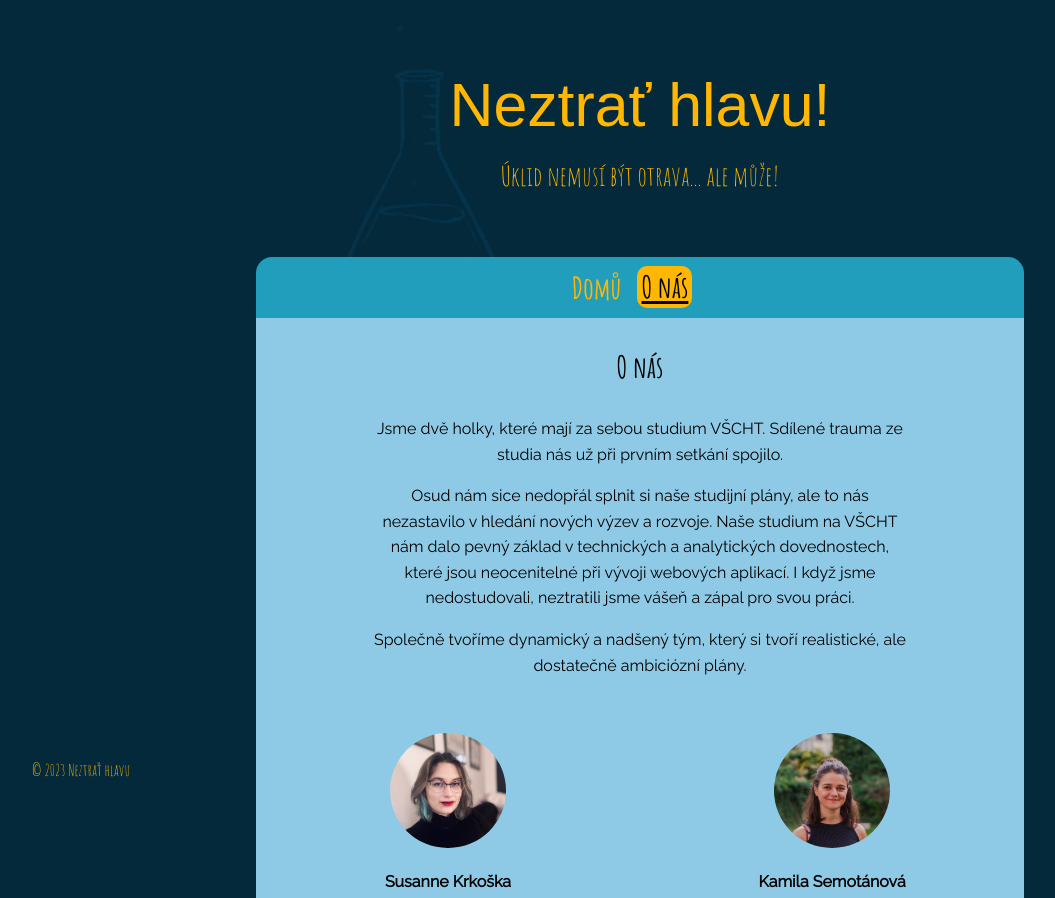
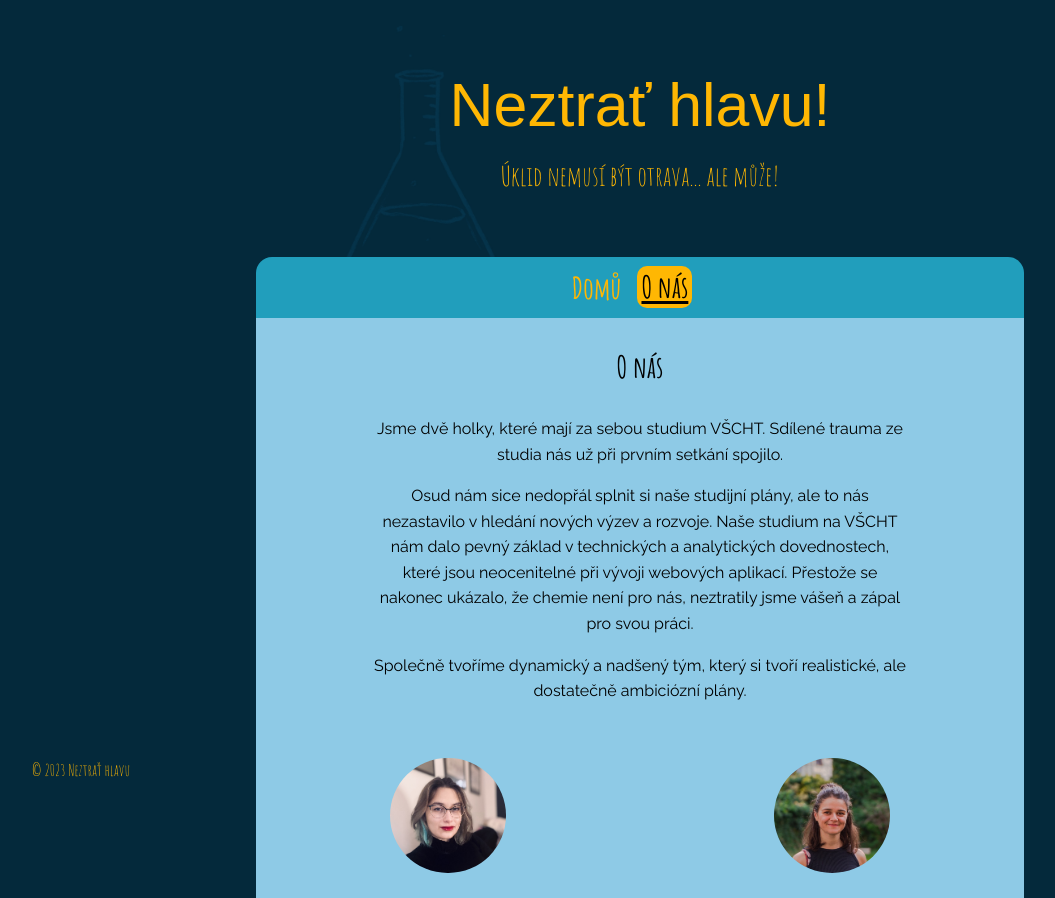
Before and after one commit to ciiryah/about-app, a React app: page /about in a window 1280 px wide. Shown: the top 898 px of the page, without its empty margins (0-1055 px from the left). Built offline with nearby package versions, Linux system fonts and the light colour scheme; a web font is replaced by a local one.

Commit message:
Materials added, AboutZuzka materials added, fixed container padding

```diff
--- a/src/pages/AboutPage/AboutUs/index.jsx
+++ b/src/pages/AboutPage/AboutUs/index.jsx
@@ -48,7 +48,13 @@ export const AboutZuzka = () => {
         className="pictureDetail"
       />
       <h3 className="nameDetail">Susanne Krkoška</h3>
-      <p>Text o mně</p>
+      <p>Říkejte mi Zuzka.</p>
+      <p>
+        Vystudovala jsem chemii a děsně ráda o tom mluvím, abych se cítila
+        důležitě. I když nemám takový profesní přesah jako Kamča, bůh ví, že mě
+        v laborce naučili jak dělat troubleshooting. Mou nejsilnější stránkou je
+        cílevědomost a občas taky tvrdohlavost hraničící až s diagnózou.
+      </p>
       <div>
         <a href="https://github.com/ciiryah" target="_blank">
           <img
--- a/src/pages/AboutPage/index.jsx
+++ b/src/pages/AboutPage/index.jsx
@@ -22,28 +22,60 @@ export const AboutPage = () => {
     <div className="container">
       <Header />
       <main className="main">
-                <div>{ !click && (
+        <div>
+          {!click && (
             <>
               <h2 className="title">O nás</h2>
               <div className="mainText">
-                        <p>Jsme dvě holky, které mají za sebou studium VŠCHT. Sdílené trauma ze studia nás už při prvním setkání spojilo.</p>
-                        <p>Osud nám sice nedopřál splnit si naše studijní plány, ale to nás nezastavilo v hledání nových výzev a rozvoje. Naše studium na VŠCHT nám dalo pevný základ v technických a analytických dovednostech, které jsou neocenitelné při vývoji webových aplikací. I když jsme nedostudovali, neztratili jsme vášeň a zápal pro svou práci.</p>
-                        <p>Společně tvoříme dynamický a nadšený tým, který si tvoří realistické, ale dostatečně ambiciózní plány.</p>
+                <p>
+                  Jsme dvě holky, které mají za sebou studium VŠCHT. Sdílené
+                  trauma ze studia nás už při prvním setkání spojilo.
+                </p>
+                <p>
+                  Osud nám sice nedopřál splnit si naše studijní plány, ale to
+                  nás nezastavilo v hledání nových výzev a rozvoje. Naše studium
+                  na VŠCHT nám dalo pevný základ v technických a analytických
+                  dovednostech, které jsou neocenitelné při vývoji webových
+                  aplikací. Přestože se nakonec ukázalo, že chemie není pro nás,
+                  neztratily jsme vášeň a zápal pro svou práci.
+                </p>
+                <p>
+                  Společně tvoříme dynamický a nadšený tým, který si tvoří
+                  realistické, ale dostatečně ambiciózní plány.
+                </p>
               </div>
               <div className="medailons">
                 <div className="medailon">
                   <img
-                                src={require("./img/susanne.jpg")} alt="Zuzka"
-                                className="picture" />
+                    src={require("./img/susanne.jpg")}
+                    alt="Zuzka"
+                    className="picture"
+                  />
                   <h4>Susanne Krkoška</h4>
                   <button
                     className="btn moreInfoBtn"
-                                onClick={() => {handleClick("zuzka")}}>Více o mě</button>
+                    onClick={() => {
+                      handleClick("zuzka");
+                    }}
+                  >
+                    Více o mně
+                  </button>
                 </div>
                 <div className="medailon">
-                            <img src={require("./img/kamila.jpeg")} alt="Kamča" className="picture"/>
+                  <img
+                    src={require("./img/kamila.jpeg")}
+                    alt="Kamča"
+                    className="picture"
+                  />
                   <h4>Kamila Semotánová</h4>
-                            <button className="btn moreInfoBtn" onClick={() => {handleClick("kami")}}>Více o mě</button>
+                  <button
+                    className="btn moreInfoBtn"
+                    onClick={() => {
+                      handleClick("kami");
+                    }}
+                  >
+                    Více o mně
+                  </button>
                 </div>
               </div>
             </>
--- a/src/pages/HomePage/components/Paragraph/style.css
+++ b/src/pages/HomePage/components/Paragraph/style.css
@@ -3,6 +3,10 @@
     color: #022f47;
     text-align: justify;
     text-justify: inter-word;
+}
+
+.bold {
+    font-weight: bold;
 }
 
 
--- a/src/pages/HomePage/index.jsx
+++ b/src/pages/HomePage/index.jsx
@@ -16,14 +16,14 @@ export const HomePage = () => {
         />
         <Paragraph
           middle
-          heading={materials.stretchGoals.heading}
-          text={materials.stretchGoals.text}
+          heading={materials.layout.heading}
+          text={materials.layout.text}
         />
         <img className="pictureabout" src={require("./img/figma.png")} />
         <p className="popisek text">Model aplikace ve Figmě</p>
         <Paragraph
-          heading={materials.figma.heading}
-          text={materials.figma.text}
+          heading={materials.stretchGoals.heading}
+          text={materials.stretchGoals.text}
         />
       </main>
       <Footer />
--- a/src/pages/HomePage/materials.js
+++ b/src/pages/HomePage/materials.js
@@ -1,14 +1,14 @@
 export const materials = {
   aboutApp: {
     heading: "O aplikaci",
-    text: "Lorem ipsum dolor sit amet, consectetuer adipiscing elit. Proin mattis lacinia justo. Integer rutrum, orci vestibulum ullamcorper ultricies, lacus quam ultricies odio, vitae placerat pede sem sit amet enim. Excepteur sint occaecat cupidatat non proident, sunt in culpa qui officia deserunt mollit anim id est laborum. Praesent vitae arcu tempor neque lacinia pretium. Integer tempor. Nunc auctor. Donec iaculis gravida nulla. Nulla quis diam. Curabitur sagittis hendrerit ante. Duis pulvinar. Nulla accumsan, elit sit amet varius semper, nulla mauris mollis quam, tempor suscipit diam nulla vel leo. Etiam posuere lacus quis dolor. Sed elit dui, pellentesque a, faucibus vel, interdum nec, diam. Aliquam in lorem sit amet leo accumsan lacinia. Nulla quis diam. Ut enim ad minima veniam, quis nostrum exercitationem ullam corporis suscipit laboriosam, nisi ut aliquid ex ea commodi consequatur? Nulla quis diam. In dapibus augue non sapien.",
+    text: "Jistě jste někdy, frustrováni odolností skvrny vůči zvolenému čistícímu prostředku, sáhli po něčem jiném. Možná jste dokonce dospěli k názoru, že čím víc, tím líp - nečistota jistě nemůže přežít zásah čtyř a více různých čističů! Neztrať hlavu! je tady pro to, aby vám prozradilo, že to občas nemusí přežít nejen flek, ale také vy. Aplikace inspirovaná hrůzou, kterou v nás vzbudily některé TikTok trendy nabádající uživatele ke zběsilému mixování všeho, co dům dal, má hráči zábavnou formou ukázat, co přesně mu hrozí, když smíchá jednu nevinně se tvářící látku s druhou, přiblížit mu reálný obsah některých komerčně dostupných čistících prostředků a připravit ho na to, že chemie je opravdu chemie i ve chvíli, kdy je prodávána s jásavou barevnou etiketou.",
+  },
+  layout: {
+    heading: "Layout",
+    text: "Hra je koncipována do jednoduchého kruhového layoutu s prvky (v našem případě obrázky dobře známých čistících prostředků). Při kliknutí na element se hráč v objevivší se tabulce dozví o tom, co čistič vlastně obsahuje za účinnou látku (všichni známe savo, ale věděli jste, že je to vlastně chlornan sodný v přestrojení?), jak jej poznat po zraku, čichu (ideálně ne po chuti), na co si dát při manipulaci s ním pozor a jakým nebezpečím se uživatel vystavuje. Hra samotná by měla probíhat pomocí drag and dropu elementů do pole uprostřed kruhu v centru obrazovky. Po přetažení dvou chemikálií na hráče vyskočí dialogové okno s vysvětlením toho, co se mu vlastně podařilo vytvořit - jestli právě přišel o ruce u loktů, poleptal si plíce, vypálil oči, nebo prostě vyrobil jenom obyčejnou kuchyňskou sůl. V případě, že se při kombinaci nestane nic, hráč si alespoň může rozšířit obzory prostřednictvím zábavného chemického faktu, který obdrží místo virtuální fyzické újmy.",
   },
   stretchGoals: {
     heading: "Stretch goals",
-    text: "Lorem ipsum dolor sit amet, consectetuer adipiscing elit. Proin mattis lacinia justo. Integer rutrum, orci vestibulum ullamcorper ultricies, lacus quam ultricies odio, vitae placerat pede sem sit amet enim. Excepteur sint occaecat cupidatat non proident, sunt in culpa qui officia deserunt mollit anim id est laborum. Praesent vitae arcu tempor neque lacinia pretium. Integer tempor. Nunc auctor. Donec iaculis gravida nulla. Nulla quis diam. Curabitur sagittis hendrerit ante. Duis pulvinar. Nulla accumsan, elit sit amet varius semper, nulla mauris mollis quam, tempor suscipit diam nulla vel leo. Etiam posuere lacus quis dolor. Sed elit dui, pellentesque a, faucibus vel, interdum nec, diam. Aliquam in lorem sit amet leo accumsan lacinia. Nulla quis diam. Ut enim ad minima veniam, quis nostrum exercitationem ullam corporis suscipit laboriosam, nisi ut aliquid ex ea commodi consequatur? Nulla quis diam. In dapibus augue non sapien.",
-  },
-  figma: {
-    heading: "Figma",
-    text: "Lorem ipsum dolor sit amet, consectetuer adipiscing elit. Proin mattis lacinia justo. Integer rutrum, orci vestibulum ullamcorper ultricies, lacus quam ultricies odio, vitae placerat pede sem sit amet enim. Excepteur sint occaecat cupidatat non proident, sunt in culpa qui officia deserunt mollit anim id est laborum. Praesent vitae arcu tempor neque lacinia pretium. Integer tempor. Nunc auctor. Donec iaculis gravida nulla. Nulla quis diam. Curabitur sagittis hendrerit ante. Duis pulvinar. Nulla accumsan, elit sit amet varius semper, nulla mauris mollis quam, tempor suscipit diam nulla vel leo. Etiam posuere lacus quis dolor. Sed elit dui, pellentesque a, faucibus vel, interdum nec, diam. Aliquam in lorem sit amet leo accumsan lacinia. Nulla quis diam. Ut enim ad minima veniam, quis nostrum exercitationem ullam corporis suscipit laboriosam, nisi ut aliquid ex ea commodi consequatur? Nulla quis diam. In dapibus augue non sapien.",
+    text: "Za předpokladu, že by se nám aplikaci podařilo vytvořit v rekordním a dosud nevídaném čase, máme sebevědomě připraveno několik stretch goals. Rády bychom hře přidaly kodex provedených kombinací ( oranžové tlačítko v pravém horním rohu viditelné ve Figma prototypu), kde by si hráč mohl prohlédnout vše, co se mu dosud podařilo vytvořit, případně se zorientovat, které kombinace chce ještě vyzkoušet. V plánu je rovněž dodatečná gamifikace, kdy by hráč disponoval určitým množstvím životů, které by se mu za vytvoření zejména nebezpečných kombinací chemikálií odečítaly. Pokud by přišel o všechny z nich, uživatel by musel vyplnit jednoduchý tříotázkový bezpečnostní test, po kterém by se mu životy dočerpaly a on by mohl pokračovat ve hře. Ve stadiu diskuse je také lokalizace hry do jiných jazyků, spojená se zcela novými kresbami čistících prostředků typických pro daný trh.",
   },
 };
--- a/src/style.css
+++ b/src/style.css
@@ -19,9 +19,10 @@ body {
 }
 
 .container {
-  max-width: 48rem;
+  max-width: 48em;
   margin-right: auto;
   margin-left: auto;
+  padding-bottom: 1em;
   background-color: #8ecae6; /*#bbcaff;*/
-  border-radius: 1rem;
+  border-radius: 1em;
 }
```
Also changed, not shown: src/pages/HomePage/style.css (line endings or trailing spaces). Lines whose indentation alone changed are shown as unchanged.
